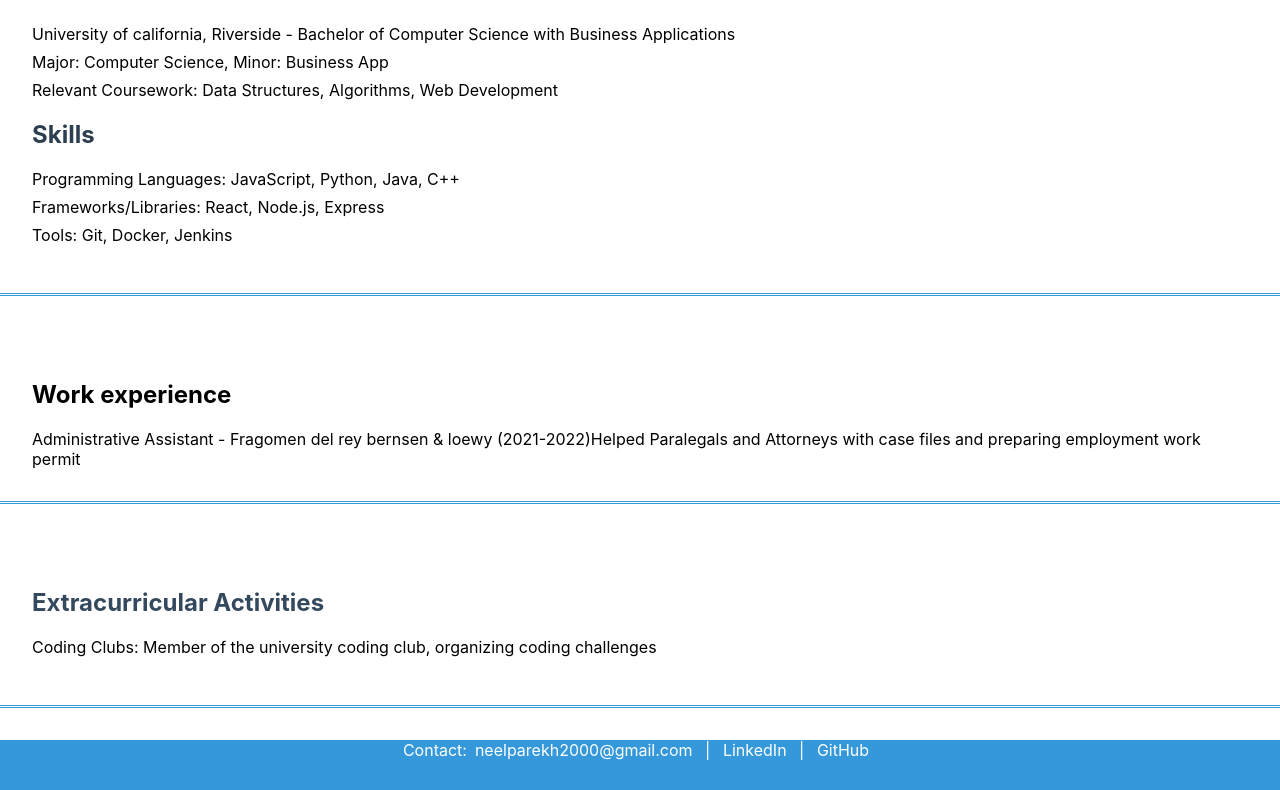
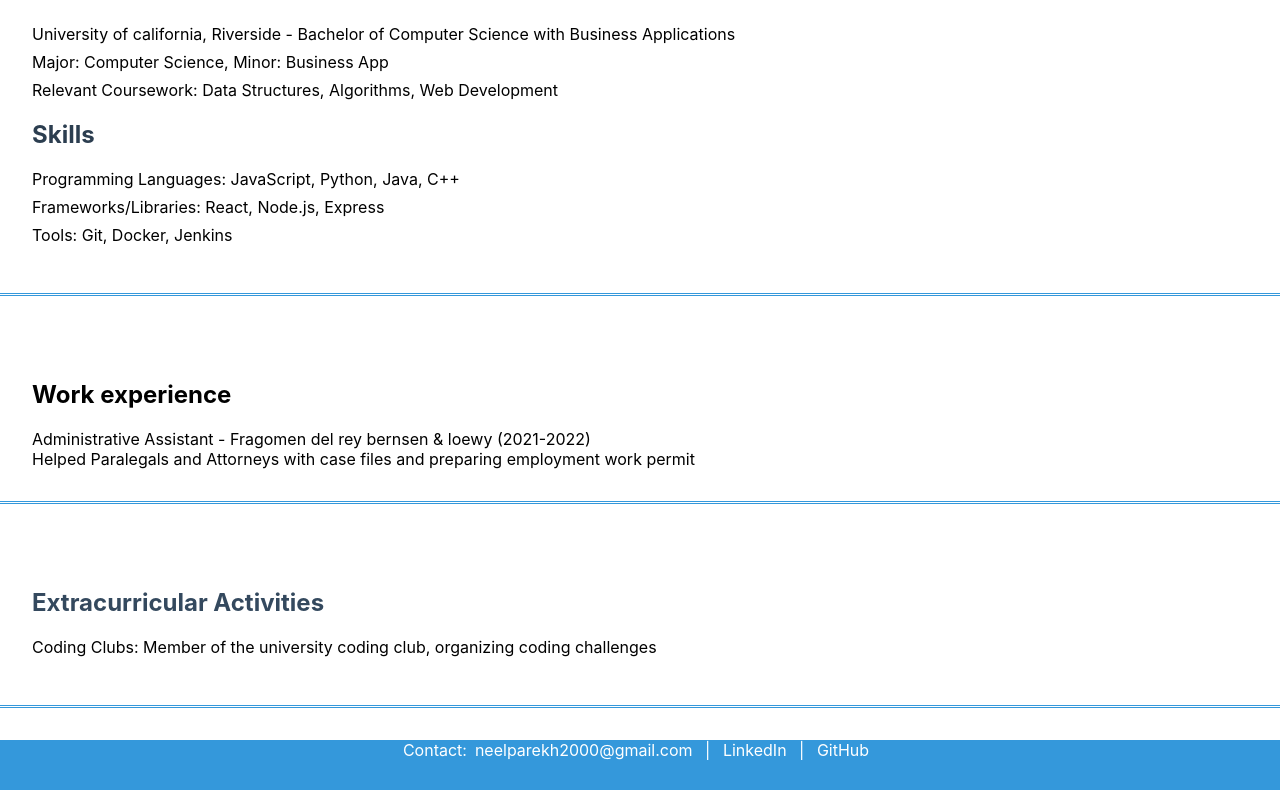
Before and after one commit to np2400/my-portfolio, a React (Create React App) app: page / in a window 1280 px wide. Shown: the part 636-1426 px from the top of the page. Built offline with nearby package versions, Linux system fonts and the light colour scheme.

Commit message:
Updated experience section text color and spacing

```diff
--- a/src/Experience.js
+++ b/src/Experience.js
@@ -5,10 +5,14 @@ const Experience = () => {
   return (
     <section className="experience">
 
-        <h1>Work experience</h1>
-        <l>Administrative Assistant - Fragomen del rey bernsen & loewy (2021-2022)</l>
-        <l>Helped Paralegals and Attorneys with case files and preparing employment work permit</l>
+        <h2>Work experience</h2>
+
+       <div>Administrative Assistant - Fragomen del rey bernsen & loewy (2021-2022)</div>
+
+        <div>Helped Paralegals and Attorneys with case files and preparing employment work permit</div>
+
     </section>
+
   );
 };
 
```
